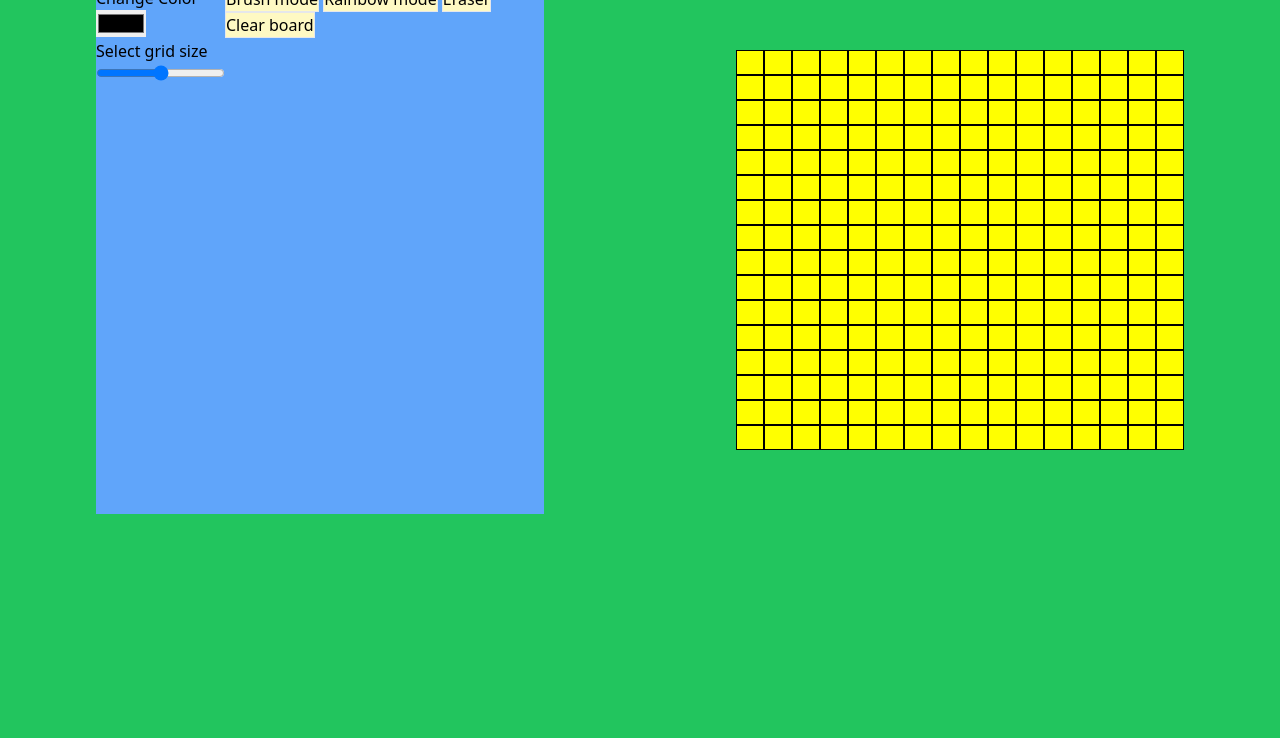
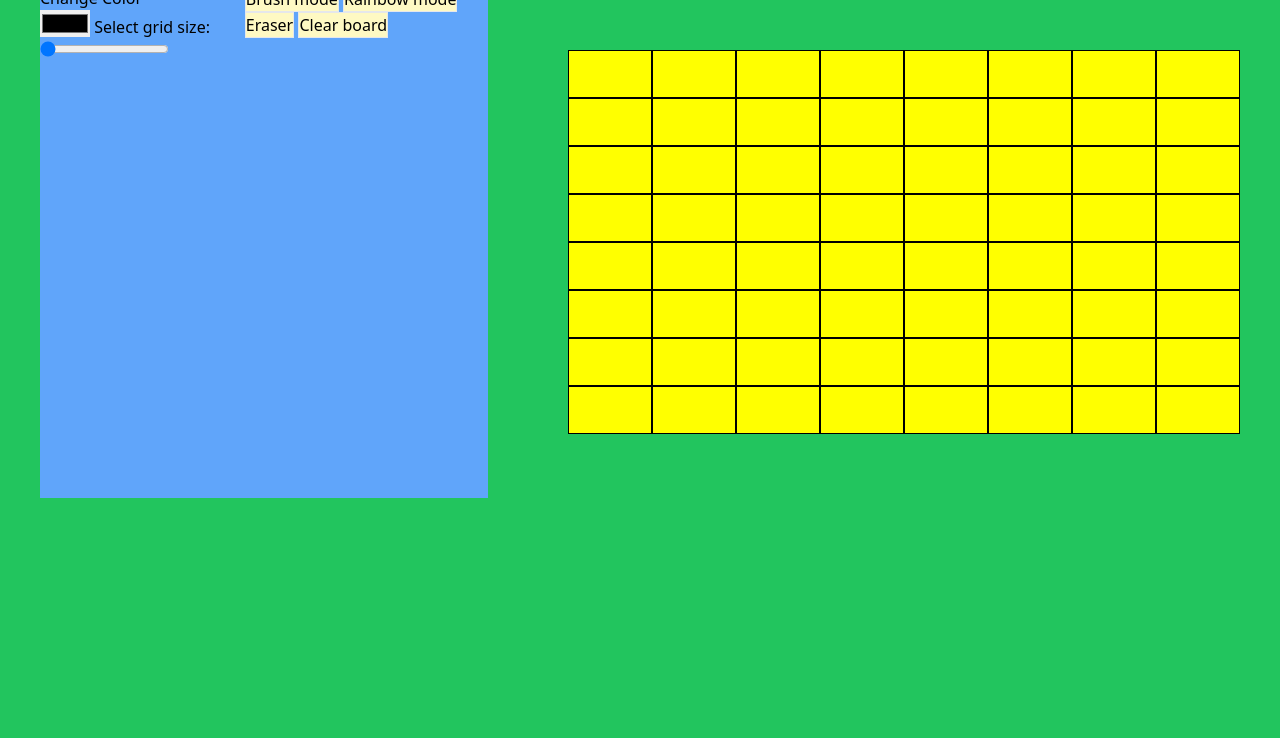
Before and after one commit to GabriellaN-02/Etch-a-Sketch, a plain HTML site: page index.html in a window 1280 px wide. Shown: the part 62-800 px from the top of the page. Drawn offline with nearby package versions, Linux system fonts and the light colour scheme.

Commit message:
added dynamic value of input range via DOM

```diff
--- a/etch-a-sketch.js
+++ b/etch-a-sketch.js
@@ -1,15 +1,22 @@
 const gridContainer = document.querySelector("#gridContainer");
 
-// Object.assign(column.style, { border: "1px solid black", backgroundColor: "yellow", gridTemplateColumns: "16", gridTemplateRows: "16" });
-// gridContainer.appendChild(column);
+const gridTitle = document.querySelector("#gridTitle"); //h3
+let gridNumber = document.createElement("span"); // new element to store the value of the range
+const gridRange = document.querySelector("#gridRange"); // references to the input range
 
-gridContainer.style.gridTemplateColumns = 16;
-gridContainer.style.gridTemplateRows = 16;
+// gridNumber.textContent = gridRange.value;
+// gridTitle.appendChild(gridNumber);
 
-for (let row = 1; row <= 16; row++) {
-  for (let col = 1; col <= 16; col++) {
+// default 8x8 rows
+for (let row = 1; row <= 8; row++) {
+  for (let col = 1; col <= 8; col++) {
     const column = document.createElement("div");
     Object.assign(column.style, { border: "1px solid black", backgroundColor: "yellow", gridColumn: `${col} / span 1`, gridRow: `${row} / span 1` });
     gridContainer.appendChild(column);
   }
 }
+
+gridRange.addEventListener("input", () => {
+  gridNumber.textContent = gridRange.value;
+  gridTitle.appendChild(gridNumber);
+});
--- a/index.html
+++ b/index.html
@@ -18,14 +18,14 @@
     </header>
 
     <main class="lg:flex">
-      <section id="gridContainer" class="bg-red-300 my-[5%] w-[75vw] h-[50vh] max-w-md mx-auto grid"></section>
+      <section id="gridContainer" class="bg-red-300 my-[5%] w-[70vw] h-[50vh] max-w-2xl max-h-96 mx-auto grid"></section>
       <section class="flex justify-between order-first bg-red-400 w-[75vw] max-w-md mx-auto">
         <!-- change color & grid size -->
         <div class="bg-blue-400">
           <h3>Change Color</h3>
           <input type="color" name="" id="" />
-          <h3>Select grid size</h3>
-          <input type="range" name="" id="" />
+          <label id="gridTitle" for="grid">Select grid size:</label>
+          <input id="gridRange" type="range" name="grid" id="grid" min="8" max="64" value="8" />
         </div>
         <!-- brush mode, rainbow mode, eraser, clear board -->
         <div class="bg-blue-400">
```
